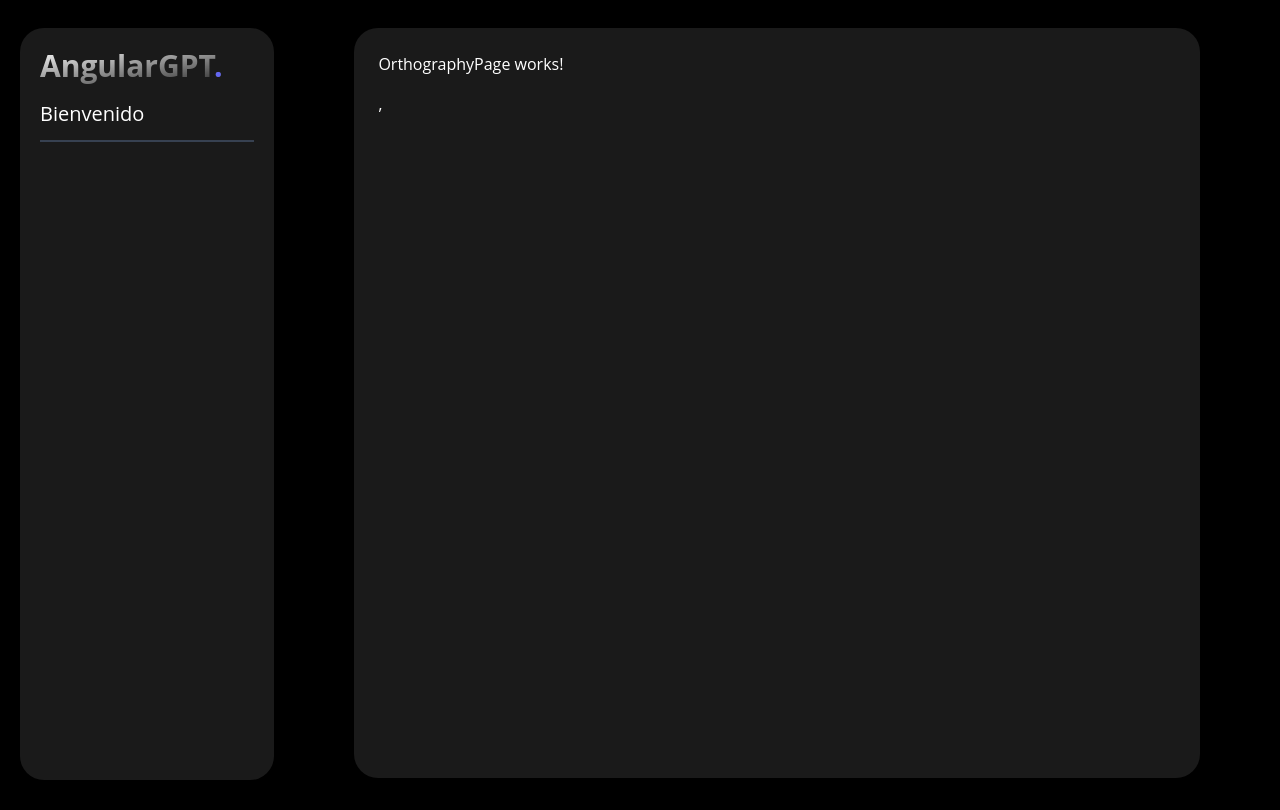
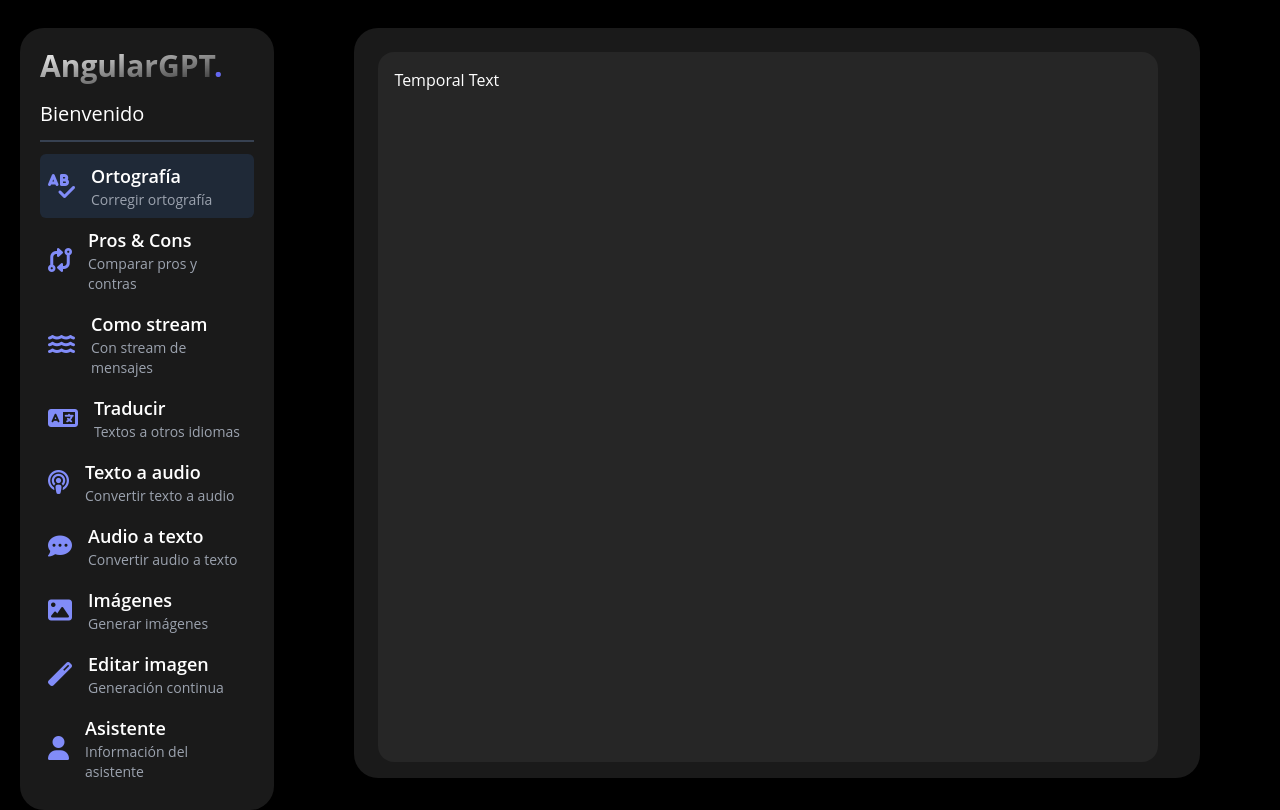
Before and after one commit to lumusitech/frontend-angular-ia-example, an Angular app: page /orthography in a window 1280 px wide. Built offline with nearby package versions, Linux system fonts and the light colour scheme.

Commit message:
feat: add sidemenu for navigation

```diff
--- /dev/null
+++ b/src/app/presentation/components/sidebarMenuItem/sidebarMenuItem.ts
@@ -0,0 +1,25 @@
+import { ChangeDetectionStrategy, Component, input, Input, Signal } from '@angular/core';
+import { RouterLink, RouterLinkActive } from '@angular/router';
+
+@Component({
+  selector: 'app-sidebar-menu-item',
+  imports: [RouterLink, RouterLinkActive],
+  changeDetection: ChangeDetectionStrategy.OnPush,
+  template: `<a
+    [routerLink]="path()"
+    routerLinkActive="bg-gray-800"
+    class="flex justify-center items-center hover:bg-gray-800 rounded-md p-2 transition-colors"
+  >
+    <i class="{{ icon() }} text-2xl mr-4 text-indigo-400"></i>
+    <div class="flex flex-col flex-grow">
+      <span class="text-white text-lg font-semibold">{{ title() }}</span>
+      <span class="text-gray-400 text-sm">{{ description() }}</span>
+    </div>
+  </a>`,
+})
+export class SidebarMenuItem {
+  icon = input.required<string>();
+  title = input.required<string>();
+  description = input.required<string>();
+  path = input.required<string>();
+}
--- a/src/app/presentation/layouts/DashboardLayout/DashboardLayout.html
+++ b/src/app/presentation/layouts/DashboardLayout/DashboardLayout.html
@@ -3,23 +3,30 @@
     class="hidden sm:flex flex-col ml-5 w-[370px] min-h-[calc(100vh-3.0rem)] bg-white/10 p-5 rounded-3xl"
   >
     <h1
-      class="font-bold text-lg lg:text-3xl bg-gradient-to-br from-white via-white/50 bg-clip-text text-transparent"
+      class="text-lg font-bold text-transparent lg:text-3xl bg-gradient-to-br from-white via-white/50 bg-clip-text"
     >
       AngularGPT<span class="text-indigo-500">.</span>
     </h1>
     <span class="text-xl">Bienvenido</span>
 
-    <div class="border-gray-700 border my-3"></div>
+    <div class="my-3 border border-gray-700"></div>
 
     <!-- Nav Links -->
-
+    @for (route of routes; track route.path) {
+    <app-sidebar-menu-item
+      [icon]="route.data!['icon']"
+      [title]="route.data!['title']"
+      [description]="route.data!['description']"
+      [path]="route.path!"
+    />
+    }
     <!-- End Nav Links -->
   </nav>
 
   <section
     class="mx-3 sm:mx-20 flex flex-col w-full h-[calc(100vh-50px)] bg-white/10 p-5 rounded-3xl"
   >
-    <div class="flex h-full flex-row">
+    <div class="flex flex-row h-full">
       <div class="flex flex-col flex-auto p-1">
         <router-outlet />
       </div>
--- a/src/app/presentation/layouts/DashboardLayout/DashboardLayout.ts
+++ b/src/app/presentation/layouts/DashboardLayout/DashboardLayout.ts
@@ -1,10 +1,15 @@
 import { ChangeDetectionStrategy, Component } from '@angular/core';
 import { RouterOutlet } from '@angular/router';
+import { SidebarMenuItem } from '../../components/sidebarMenuItem/sidebarMenuItem';
+import { routes } from '../../../app.routes';
 
 @Component({
   selector: 'app-dashboard-layout',
-  imports: [RouterOutlet],
+  imports: [RouterOutlet, SidebarMenuItem],
   templateUrl: './dashboardLayout.html',
   changeDetection: ChangeDetectionStrategy.OnPush,
 })
-export class DashboardLayout {}
+export class DashboardLayout {
+  //? Only pass defined routes with data property
+  public routes = routes[0].children?.filter((route) => route.data);
+}
--- a/src/app/presentation/pages/orthographyPage/orthographyPage.html
+++ b/src/app/presentation/pages/orthographyPage/orthographyPage.html
@@ -1,2 +1,10 @@
-<p>OrthographyPage works!</p>
-,
+<div class="chat-container">
+  <div class="chat-messages">
+    <div class="gid gap-y-2">
+      <!-- Chat messages -->
+      <span>Temporal Text</span>
+    </div>
+  </div>
+
+  <!-- Message box -->
+</div>
```
